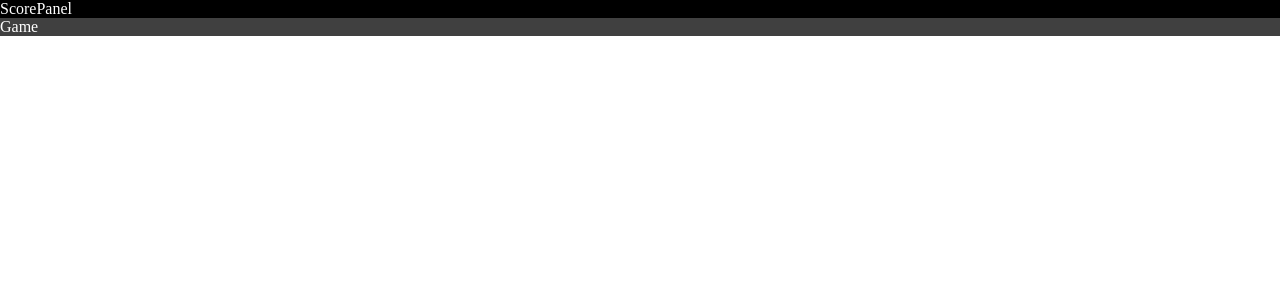
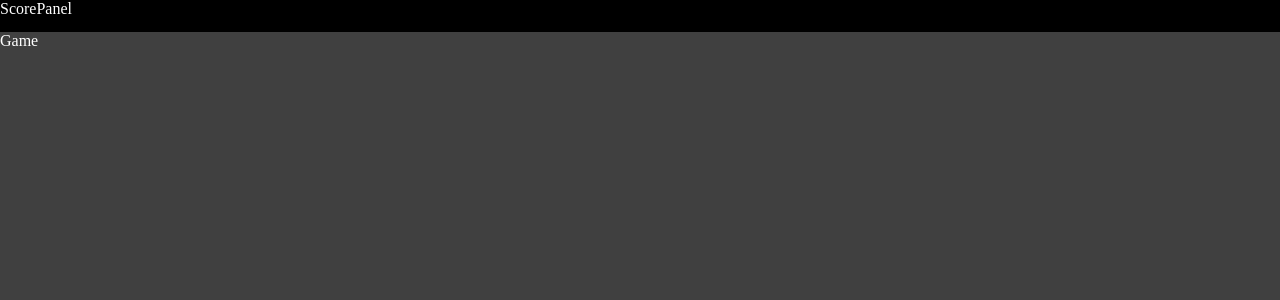
Before and after one commit to Nikolai-Iakushchenko/rock_paper_scissors, a React app: page / in a window 1280 px wide. Shown: the top 300 px of the page. Built offline with nearby package versions, Linux system fonts and the light colour scheme; the HTML template or start-up script is replaced by a standard one.

Commit message:
set 2 main components height

```diff
--- a/src/components/Game/Game.module.css
+++ b/src/components/Game/Game.module.css
@@ -1,4 +1,5 @@
 .game {
+  height: 96vh;
   background-color: #404040;
   color: white;
 }
--- a/src/components/ScorePanel/ScorePanel.module.css
+++ b/src/components/ScorePanel/ScorePanel.module.css
@@ -1,4 +1,5 @@
 .scorePanel {
+  height: 4vh;
   background-color: black;
   color: white;
 }
```
